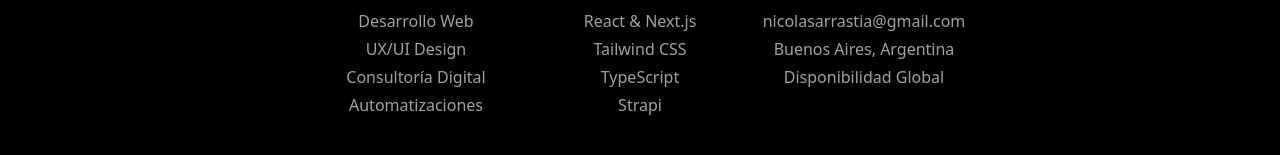
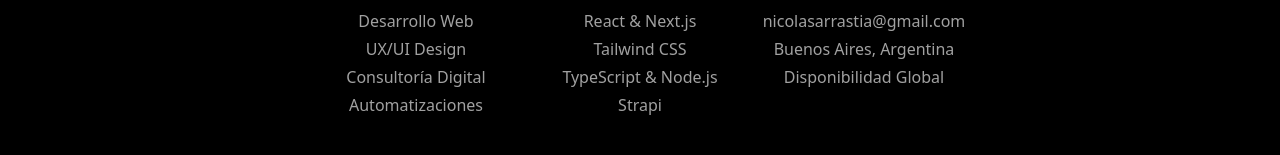
Before and after one commit to NicolasArrastia/BlutekLanding, a React (Vite) app: page / in a window 1280 px wide. Shown: the part 5146-5301 px from the top of the page. Built offline with nearby package versions, Linux system fonts and the light colour scheme.

Commit message:
add new technology

```diff
--- a/src/components/Footer.tsx
+++ b/src/components/Footer.tsx
@@ -13,7 +13,7 @@
   },
   {
     title: "Tecnologías",
-    info: ["React & Next.js", "Tailwind CSS", "TypeScript", "Strapi"],
+    info: ["React & Next.js", "Tailwind CSS", "TypeScript & Node.js", "Strapi"],
   },
   {
     title: "Contacto",
```
